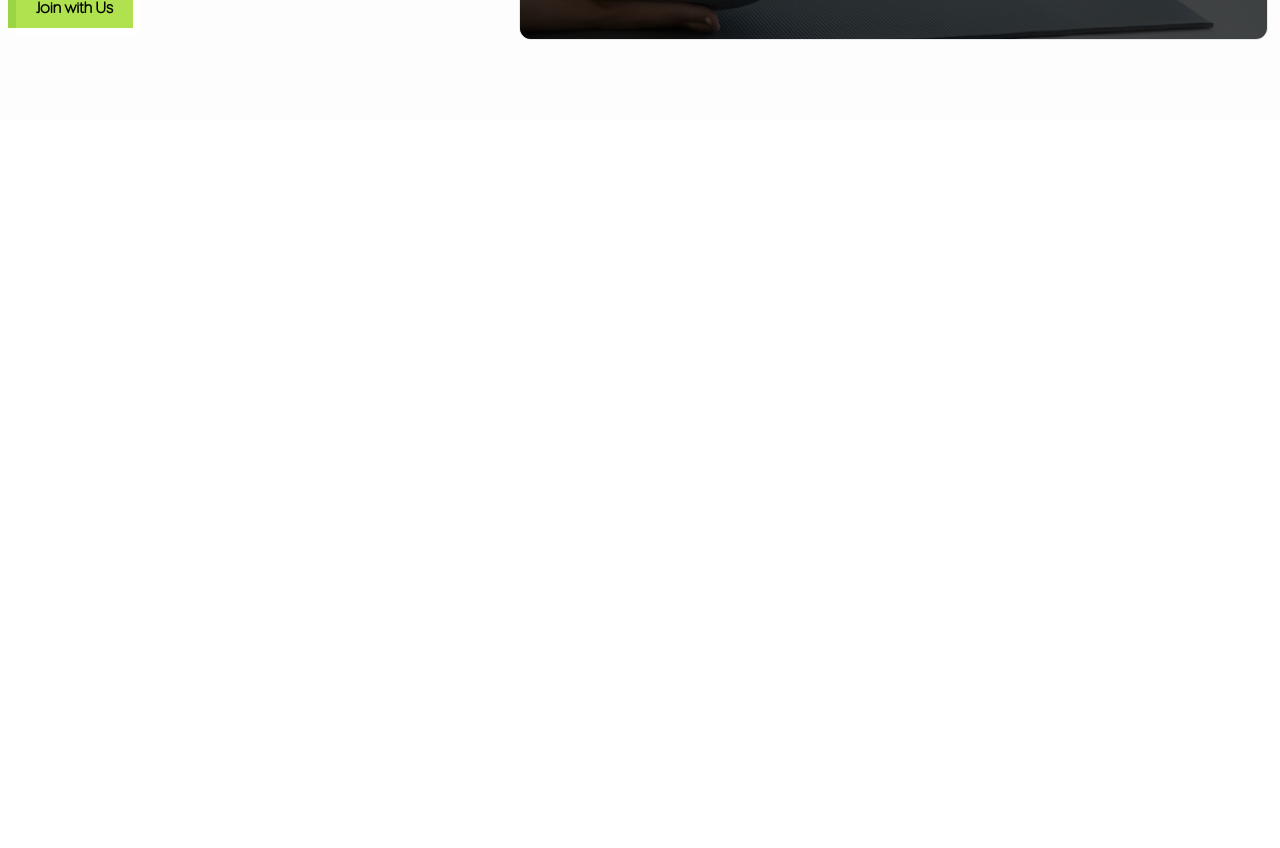
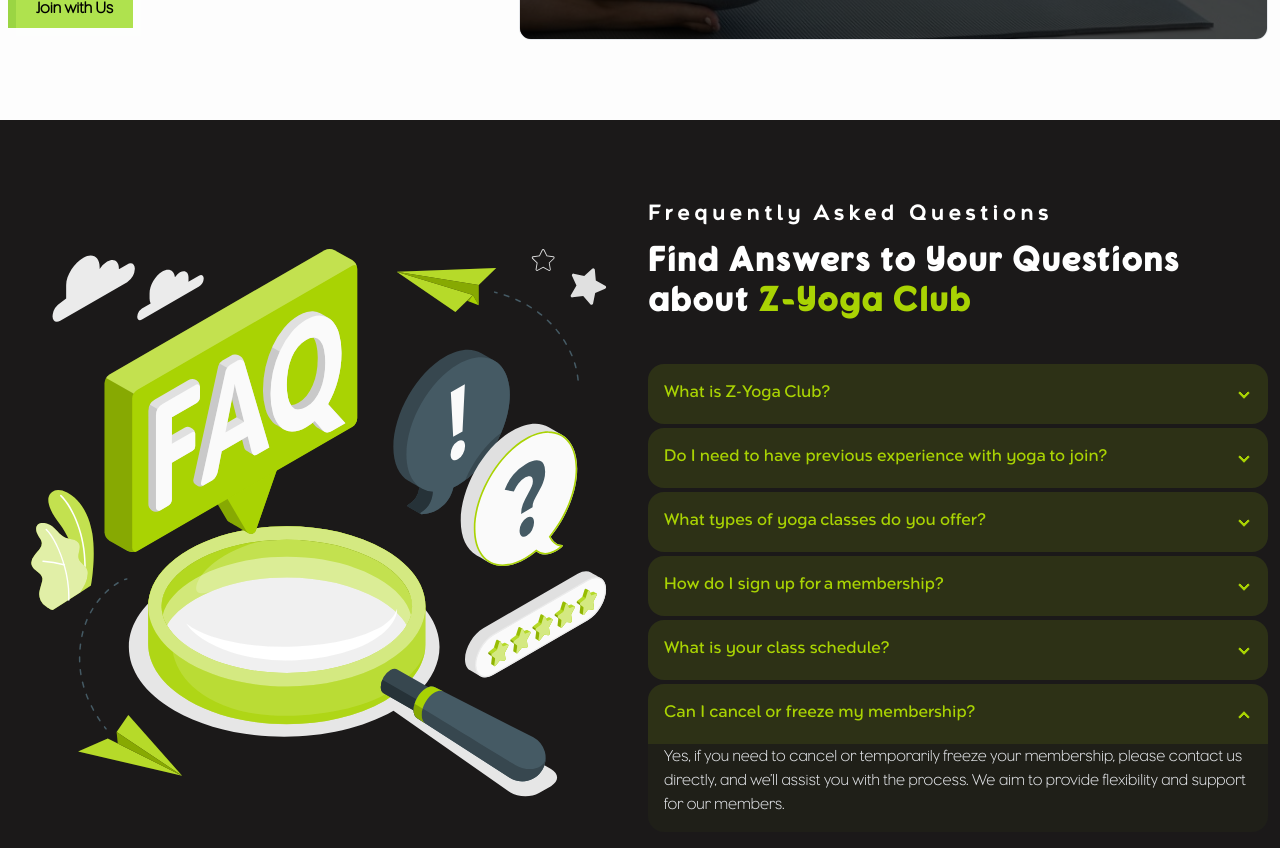
Before and after one commit to salam46khan/z-yoga-club, a React (Vite) app: page / in a window 1280 px wide. Shown: the part 6800-7648 px from the top of the page. Before the commit the page ends 6920 px from the top, so only its background shows below. Built offline with nearby package versions, Linux system fonts and the light colour scheme.

Commit message:
faq section add

```diff
--- /dev/null
+++ b/public/faqs.json
@@ -0,0 +1,32 @@
+[
+    {
+        "id": 1,
+        "question": "What is Z-Yoga Club?",
+        "answer": "Z-Yoga Club is a voluntary wellness club offering offline yoga classes, wellness workshops, and mindfulness sessions. Our mission is to help individuals improve their physical and mental well-being through the practice of yoga and a holistic approach to wellness."
+    },
+    {
+        "id": 2,
+        "question": "Do I need to have previous experience with yoga to join?",
+        "answer": "Not at all! Z-Yoga Club welcomes individuals of all levels, from complete beginners to advanced practitioners. We offer a variety of classes, including beginner-friendly sessions, to help you start your journey at your own pace."
+    },
+    {
+        "id": 3,
+        "question": "What types of yoga classes do you offer?",
+        "answer": "We offer a wide range of yoga styles, including Hatha, Vinyasa, Restorative, and Power Yoga. We also provide specialized classes focusing on stress relief, flexibility, and mindfulness."
+    },
+    {
+        "id": 4,
+        "question": "How do I sign up for a membership?",
+        "answer": "You can sign up for a membership by visiting our club in person or through our website's 'Membership & Plans' section. We offer flexible membership options, including a 1-month and a 5-month package."
+    },
+    {
+        "id": 5,
+        "question": "What is your class schedule?",
+        "answer": "Our classes are held twice daily—one in the morning and one in the evening. We are closed on Fridays and Saturdays for holidays. You can check our detailed class schedule on the 'Classes & Schedule' page."
+    },
+    {
+        "id": 6,
+        "question": "Can I cancel or freeze my membership?",
+        "answer": "Yes, if you need to cancel or temporarily freeze your membership, please contact us directly, and we’ll assist you with the process. We aim to provide flexibility and support for our members."
+    }
+]
--- a/src/App.jsx
+++ b/src/App.jsx
@@ -8,6 +8,7 @@ import Event from './page/Events/Event';
 import Team from './page/Team/Team';
 import Testimonials from './page/Testimonials/Testimonials';
 import Practice from './page/Practice/Practice';
+import Faq from './page/FAQs/Faq';
 
 const App = () => {
   return (
@@ -21,6 +22,7 @@ const App = () => {
       <Testimonials></Testimonials>
       <Team></Team>
       <Practice></Practice>
+      <Faq></Faq>
     </div>
   );
 };
--- /dev/null
+++ b/src/page/FAQs/Faq.jsx
@@ -0,0 +1,45 @@
+import { useEffect, useState } from 'react';
+import faqPic from '../../assets/svg/FAQs-amico.svg'
+const Faq = () => {
+    const [faqData, setFaqData] = useState([]);
+
+    useEffect(() => {
+        fetch('faqs.json')
+            .then(res => res.json())
+            .then(data => setFaqData(data))
+    }, [])
+    return (
+        <div className="p-3 py-10 md:py-20 bg-[#1b1919]">
+            <div className="container flex gap-4 justify-center items-center">
+                <div className="w-full md:h-1/2">
+                    <img className='w-full' src={faqPic} alt="" />
+                </div>
+                <div className="w-full md:h-1/2">
+                    <p className='font-extrabold text-white tracking-wide mySub text-xl letter-spacing '>Frequently Asked Questions</p>
+                    <h4 className='myTitle text-white text-2xl md:text-4xl py-4 font-extrabold'>
+                        Find Answers to Your Questions <br />about <span className='text-primaryColor'> Z-Yoga Club</span>
+                    </h4>
+
+                    <div className='py-5'>
+
+                        {
+                            faqData.map(faq =>
+                                <div key={faq.id} className="collapse collapse-arrow my-1">
+                                    <input type="radio" name="my-accordion-2" defaultChecked />
+                                    <div className="collapse-title bg-[#a9d30320]  text-primaryColor mySub">{faq.question}</div>
+                                    <div className="collapse-content text-gray-200 bg-[#a6d30308]">
+                                        <p>{faq.answer}</p>
+                                    </div>
+                                </div>
+                            )
+                        }
+
+
+                    </div>
+                </div>
+            </div>
+        </div>
+    );
+};
+
+export default Faq;
```
Also changed, not shown: src/assets/svg/FAQs-amico.svg (added).
